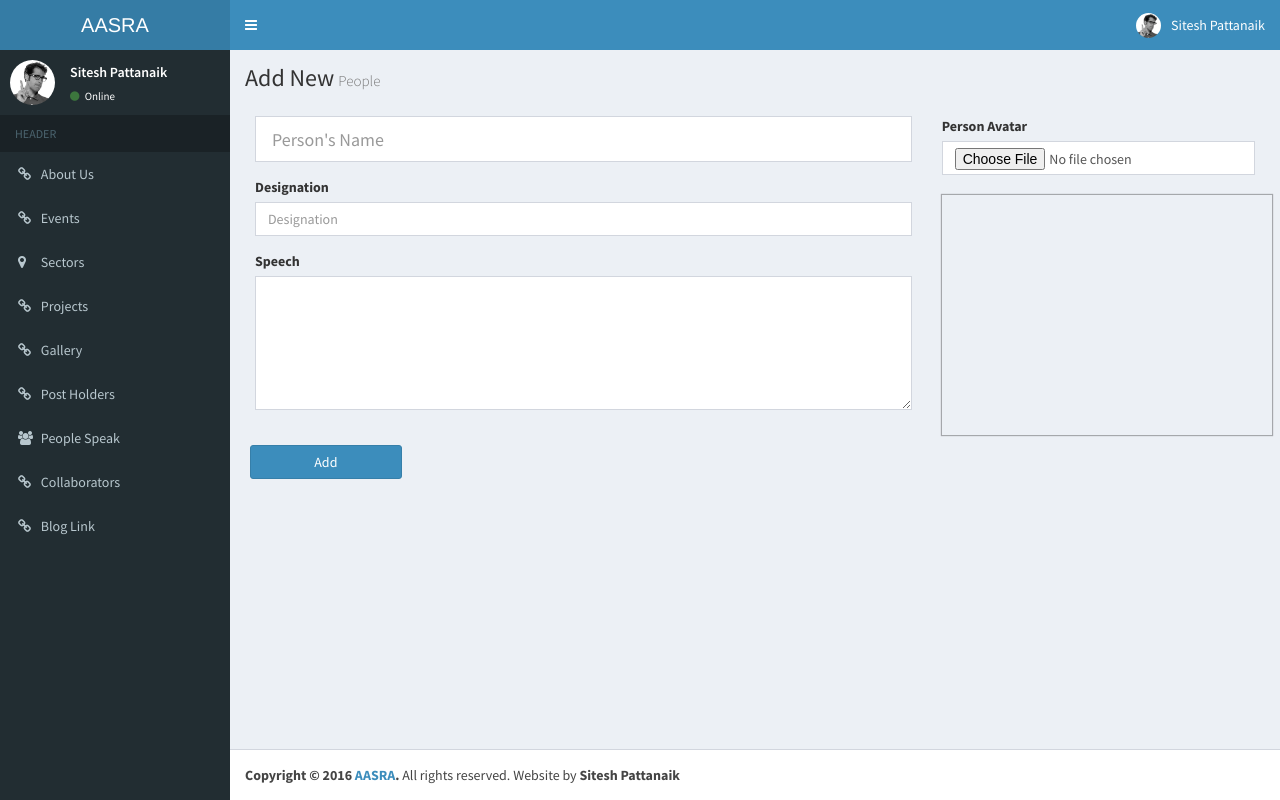
After one commit to spattk/kryptonite, a CodeIgniter app: page /social/people/addnew in a window 1280 px wide. The commit adds this page. Run offline with CodeIgniter, Linux system fonts and the light colour scheme.

Commit message:
Add people-add-new with modification in Team controller and sidebar-menu

```diff
--- /dev/null
+++ b/application/controllers/People.php
@@ -0,0 +1,27 @@
+<?php
+defined('BASEPATH') OR exit('No direct script access allowed');
+
+class People extends CI_Controller {
+
+	public function __construct() {
+		parent::__construct();
+        // $this->load->model('people_model');
+	}
+
+	public function index() {
+		show_404();	// List of events can be displayed instead
+	}
+
+	public function addNew() {
+
+		$data['header'] = $this->load->view('admin/templates/dashboard-header', '', TRUE);
+		$data['sidebar_menu'] = $this->load->view('admin/templates/sidebar-menu', '', TRUE);
+		$data['sidebar_user_panel'] = $this->load->view('admin/templates/sidebar-user-panel', '', TRUE);
+		$data['footer'] = $this->load->view('admin/templates/dashboard-footer', '', TRUE);
+
+		$this->load->view( 'admin/people-add-new', $data );
+	}
+
+}
+
+?>
--- /dev/null
+++ b/application/views/admin/people-add-new.php
@@ -0,0 +1,138 @@
+<!DOCTYPE html>
+<html lang="en">
+
+<head>
+
+  <meta charset="utf-8">
+  <meta http-equiv="X-UA-Compatible" content="IE=edge">
+  <title>AASRA Admin Panel</title>
+  <!-- Tell the browser to be responsive to screen width -->
+  <meta content="width=device-width, initial-scale=1, maximum-scale=1, user-scalable=no" name="viewport">
+
+  <link rel="stylesheet" href="<?php echo ASSETS_URL?>css/bootstrap.min.css">
+  <link rel="stylesheet" href="<?php echo ASSETS_URL?>css/font-awesome.min.css">
+  <link rel="stylesheet" href="<?php echo ASSETS_URL_ADMIN?>css/ionicons.min.css">
+  <link rel="stylesheet" href="<?php echo ASSETS_URL_ADMIN?>css/AdminLTE.min.css">
+  <link rel="stylesheet" href="<?php echo ASSETS_URL_ADMIN?>css/skin-blue.min.css">
+  <link rel="stylesheet" href="<?php echo ASSETS_URL_ADMIN?>css/jquery-ui.min.css">
+
+</head>
+
+<style type="text/css">
+
+    #imagePreview {
+    width: 330px;
+    height: 240px;
+    background-position: center center;
+    background-size: cover;
+    -webkit-box-shadow: 0 0 1px 1px rgba(0, 0, 0, .3);
+    display: inline-block;
+}
+</style>
+
+
+<body class="hold-transition skin-blue sidebar-mini">
+
+  <div class="wrapper">
+
+    <!-- Main Header -->
+    <?php echo $header; ?>
+
+    <aside class="main-sidebar">
+        <section class="sidebar">
+            <!--  SIDEBAR USER PANEL -->
+            <?php echo $sidebar_user_panel ;?>
+            <!-- END SIDEBAR USER PANEL -->
+
+            <!-- SIDEBAR MENU -->
+            <?php echo $sidebar_menu ;?>
+            <!-- END SIDEBAR MENU -->
+        </section>
+    </aside>
+
+    <div class="content-wrapper">
+        <!-- BREADCRUMB ON THE RIGHT SIDE TOP-->
+        <section class="content-header">
+           <h1>Add New<small>People</small></h1>
+            <!-- <ol class="breadcrumb">
+                <li><a href="index.php"><i class="fa fa-dashboard"></i>Home</a></li>
+                <li><i class="fa fa-calendar"></i> Calendar</li>
+                <li>Events</li>
+                <li class="active">Add New</li>
+            </ol> -->
+        </section>
+        <!-- END BREADCRUMBS -->
+
+        <!-- MAIN CONTENT -->
+        <section class="content">
+            <div class="box-info">
+                <div class="box-body">
+                    <div class="row">
+                        <div class="col-md-8">
+                            <div class="form-group">
+                            <input type="text" name="" placeholder="Person's Name" class="form-control input-lg">
+                            </div>
+
+                            <div class="form-group">
+                                <label>Designation</label>
+                                <input type="text" name="" placeholder="Designation" class="form-control">
+                            </div>
+
+                            <div class="form-group">
+                                <label>Speech</label>
+                                <textarea class="form-control" rows="6"></textarea>
+                            </div>
+                        </div>
+
+                        <div class="col-md-4">
+
+                            <div class="form-group">
+                                <label>Person Avatar</label>
+                                <input type="file" name="uploadFile" id="uploadFile" class="form-control">
+                                <br>
+                                <div id="imagePreview" class="col-xs-12"></div>
+                            </div>
+                        </div>
+
+                        <div class="form-group col-md-2 box-body" >
+                            <input type="submit" name="" value="Add" class="form-control btn btn-primary">
+                        </div>
+
+                    </div>
+                </div>
+            </div>
+        </section>
+    </div>
+
+    <!-- Footer -->
+    <?php echo $footer;?>
+
+  </div>
+
+<script src="<?php echo ASSETS_URL?>js/jquery.min.js"></script>
+<script type="text/javascript">
+    $(function() {
+    $("#uploadFile").on("change", function()
+    {
+        var files = !!this.files ? this.files : [];
+        if (!files.length || !window.FileReader) return; // no file selected, or no FileReader support
+
+        if (/^image/.test( files[0].type)){ // only image file
+            var reader = new FileReader(); // instance of the FileReader
+            reader.readAsDataURL(files[0]); // read the local file
+
+            reader.onloadend = function(){ // set image data as background of div
+                $("#imagePreview").css("background-image", "url("+this.result+")");
+            }
+        }
+    });
+});
+</script>
+<script src="<?php echo ASSETS_URL?>js/bootstrap.min.js"></script>
+<script src="<?php echo ASSETS_URL_ADMIN?>js/app.min.js"></script>
+<script src="<?php echo ASSETS_URL_ADMIN?>js/jquery-ui.min.js"></script>
+
+</body>
+
+
+</html>
--- a/application/views/admin/templates/sidebar-menu.php
+++ b/application/views/admin/templates/sidebar-menu.php
@@ -15,13 +15,13 @@
           </li>
 
           <li class="treeview">
-              <a href=""><i class="fa fa-map-marker"></i> <span>Sectors</span><i class="fa fa-angle-left pull-right"></i></a>
+              <a href=""><i class="fa fa-map-marker"></i> <span>Sectors</span></a>
               <ul class="treeview-menu">
               <!-- for sectors as different sections are made they are by default loaded and shown by the use of a hidden field
                     so all will be edit (like browse)
                -->
+                  <li><a href="<?php echo SITE_ROOT ?>sectors/browse">Browse</a></li>
                   <li><a href="<?php echo SITE_ROOT ?>sectors/addnew">Add New</a></li>
-                  <li><a href="<?php echo SITE_ROOT ?>sectors/browse">Browse</a></li>
 
 
               </ul>
@@ -55,7 +55,7 @@
               <a href=""><i class="fa fa-users"></i> <span>People Speak</span></a>
               <ul class="treeview-menu">
                   <li><a href="">Browse</a></li>
-                  <li><a href="">Add New</a></li>
+                  <li><a href="<?php echo SITE_ROOT ?>people/addnew">Add New</a></li>
               </ul>
           </li>
 
```
Also changed, not shown: application/controllers/Speak.php (deleted).
